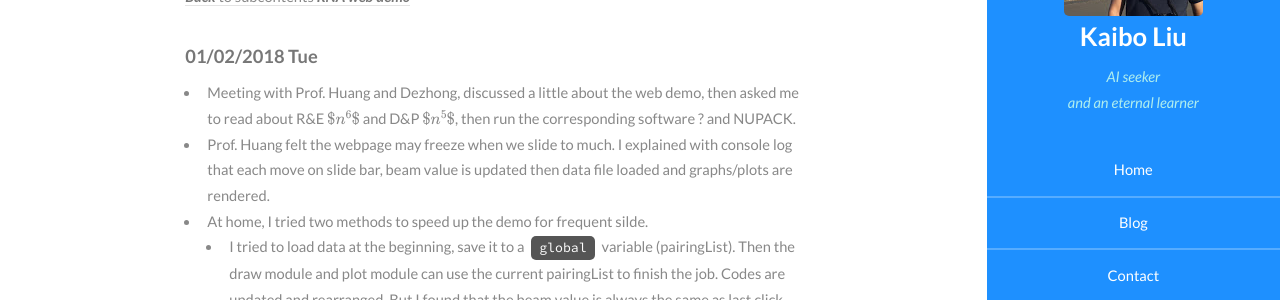
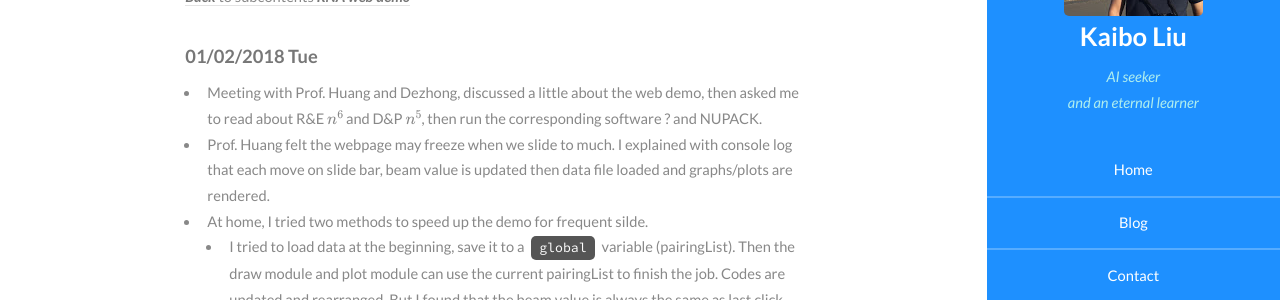
Before and after one commit to KaiboLiu/kaiboliu.github.io, a Jekyll site: the page built from _posts/2017-12-26-SequenceProject.md, in a window 1280 px wide and 900 px high, scrolled down 15380 px. Shown: the part 153-453 px from the top of the window. Built offline with Jekyll 4.4.1, drawn with Linux system fonts in a browser that asks for light colours; formulas are drawn with MathJax 3.

```diff
--- a/_posts/2017-12-26-SequenceProject.md
+++ b/_posts/2017-12-26-SequenceProject.md
@@ -468,7 +468,7 @@ google.charts.setOnLoadCallback(function(){load_draw_go(d,R,circleScale,halfOpen
 [***Back*** to subcontents ***RNA web demo***](#rna-web-demo)
 
 #### 01/02/2018 Tue
-- Meeting with Prof. Huang and Dezhong, discussed a little about the web demo, then asked me to read about R&E \\($n^6$\\) and D&P \\($n^5$\\), then run the corresponding software ? and NUPACK.
+- Meeting with Prof. Huang and Dezhong, discussed a little about the web demo, then asked me to read about R&E \\(n^6\\) and D&P \\(n^5\\), then run the corresponding software ? and NUPACK.
 - Prof. Huang felt the webpage may freeze when we slide to much. I explained with console log that each move on slide bar, beam value is updated then data file loaded and graphs/plots are rendered.
 - At home, I tried two methods to speed up the demo for frequent silde.
     - I tried to load data at the beginning, save it to a `global` variable (pairingList). Then the draw module and plot module can use the current pairingList to finish the job. Codes are updated and rearranged. But I found that the beam value is always the same as last click, not from current click.
```
